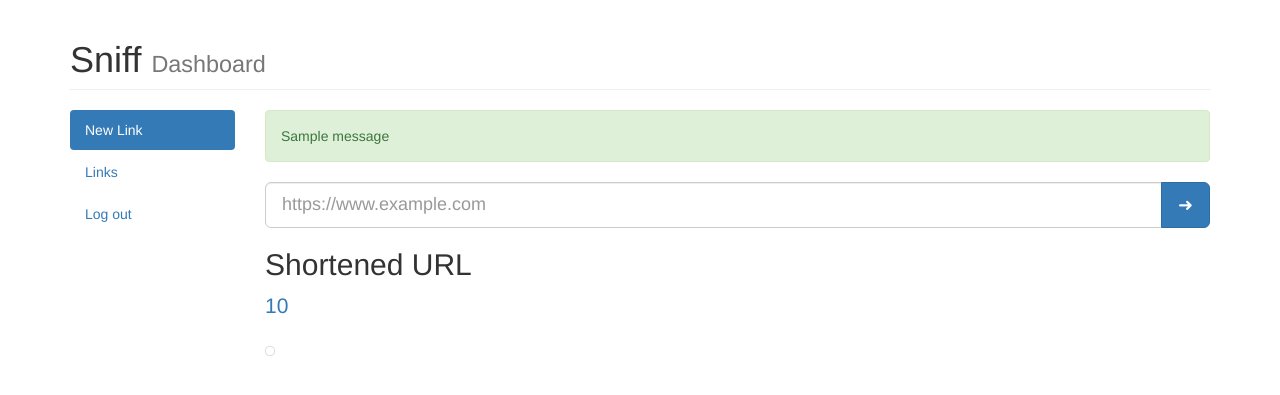
After one commit to nervouna/Sniff, a Flask app: template templates/dashboard/shortener.html in a window 1280 px wide. The commit adds this page. Shown: the top 395 px of the page. Run offline with Flask 2, Linux system fonts and the light colour scheme; the template is opened without the code that fills it: most values are stand-ins (such as "Sample title", 1, 10 or a date in 2020); one stand-in notice (Sample message) is shown; some libraries are stand-ins or nearby versions.

Commit message:
refactor: template structure

```diff
--- a/app.py
+++ b/app.py
@@ -88,7 +88,7 @@ def index():
 @app.route('/url_shortener')
 @login_required
 def url_shortener_form():
-    return render_template('shortener.html')
+    return render_template('dashboard/shortener.html')
 
 
 @app.route('/url_shortener', methods=['POST'])
@@ -113,7 +113,7 @@ def url_shortener():
             shortened.save()
     except (requests.exceptions.InvalidSchema, requests.exceptions.MissingSchema) as e:
         flash('Please enter an URL with valid schema. e.g: http://, https://.', 'danger')
-    return render_template('shortener.html', shortened=shortened, host=host)
+    return render_template('dashboard/shortener.html', shortened=shortened, host=host)
 
 
 @app.route('/<surl>')
@@ -154,7 +154,7 @@ def url_list():
     if request.args.get('page') is not None:
         current_page = request.args.get('page')
     url_list = Shortened.query.add_descending('createdAT').include('qrcode').limit(20).find()
-    return render_template('url_list.html', url_list=url_list, current_page=current_page)
+    return render_template('dashboard/url_list.html', url_list=url_list, current_page=current_page)
 
 
 def url_is_dead(url: str) -> bool:
--- /dev/null
+++ b/templates/dashboard/layout.html
@@ -0,0 +1,32 @@
+<!DOCTYPE html>
+<html>
+  <head>
+    <meta charset="utf-8">
+    <meta name="viewport" content="initial-scale=1.0, user-scalable=no, width=device-width">
+    <link rel="stylesheet" href="{{ url_for('static', filename='css/bootstrap.min.css') }}">
+    <link rel="stylesheet" href="{{ url_for('static', filename='css/style.css') }}">
+    <title>{% block title %}{% endblock %} — Sniff</title>
+  </head>
+  <body>
+    <div class="container">
+      <h1 class="page-header">Sniff <small>Dashboard</small></h1>
+      <div class="row">
+        <div class="col-md-2">
+          {% include 'dashboard/nav.html' %}
+        </div>
+        <div class="col-md-10">
+
+          {% with messages = get_flashed_messages(with_categories=true) %}
+          {% for category, message in messages %}
+          <div class="alert alert-{{ category }}">
+            <p>{{ message }}</p>
+          </div>
+          {% endfor %}
+          {% endwith %}
+
+          {% block content %}{% endblock %}
+        </div>
+      </div>
+    </div>
+  </body>
+</html>
--- /dev/null
+++ b/templates/dashboard/nav.html
@@ -0,0 +1,8 @@
+{% set nav_bar = [('url_shortener_form', 'New Link'), ('url_list', 'Links')] -%}
+{% set active_page = active_page|default('url_shortener_form') -%}
+<ul class="nav nav-pills nav-stacked">
+{% for id, caption in nav_bar %}
+  <li {% if active_page == id %} class="active"{% endif %}><a href="{{ url_for(id) }}">{{ caption }}</a></li>
+{% endfor %}
+  <li><a href="{{ url_for('logout') }}">Log out</a></li>
+</ul>
--- a/templates/shortener.html
+++ b/templates/dashboard/shortener.html
@@ -1,13 +1,7 @@
-{% extends "layout.html" %}
+{% extends "dashboard/layout.html" %}
+{% set active_page = 'url_shortener_form' -%}
 {% block title %}URL Shortener{% endblock %}
 {% block content %}
-    <div class="container">
-
-      <header>
-        <h1 class="page-header">🤐 Big Brother is Watching <del>You</del> Them.</h1>
-        <p class="lead">Sniff is a marketing campaign tracker. It checks the availability of the given URL, shortens it, and tracks who / when / where / how the link is clicked.</p>
-      </header>
-
       <section>
 
         <form class="" action="{{ url_for('url_shortener') }}" method="post">
@@ -19,14 +13,6 @@
           </div>
         </form>
 
-        {% with messages = get_flashed_messages(with_categories=true) %}
-        {% for category, message in messages %}
-        <div class="alert alert-{{ category }}">
-          <p>{{ message }}</p>
-        </div>
-        {% endfor %}
-        {% endwith %}
-
         {% if shortened %}
         <div class="result">
           <h2>Shortened URL</h2>
@@ -36,6 +22,4 @@
         {% endif %}
 
       </section>
-
-    </div>
 {% endblock %}
--- a/templates/layout.html
+++ b/templates/layout.html
@@ -8,6 +8,8 @@
     <title>{% block title %}{% endblock %} — Sniff</title>
   </head>
   <body>
-    {% block content %}{% endblock %}
+    <div class="container">
+      {% block content %}{% endblock %}
+    </div>
   </body>
 </html>
```
Also changed, not shown: templates/dashboard/url_list.html (renamed from templates/url_list.html, +2 -6 lines).
